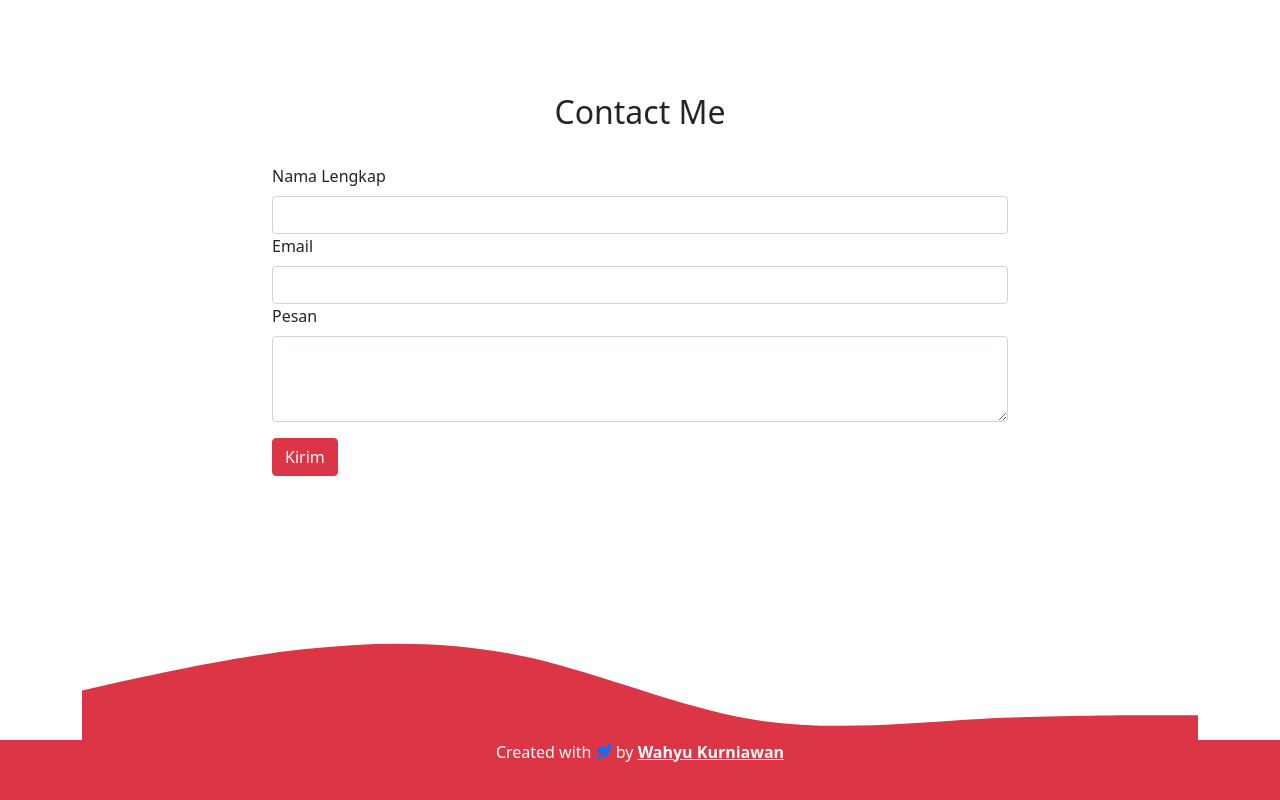
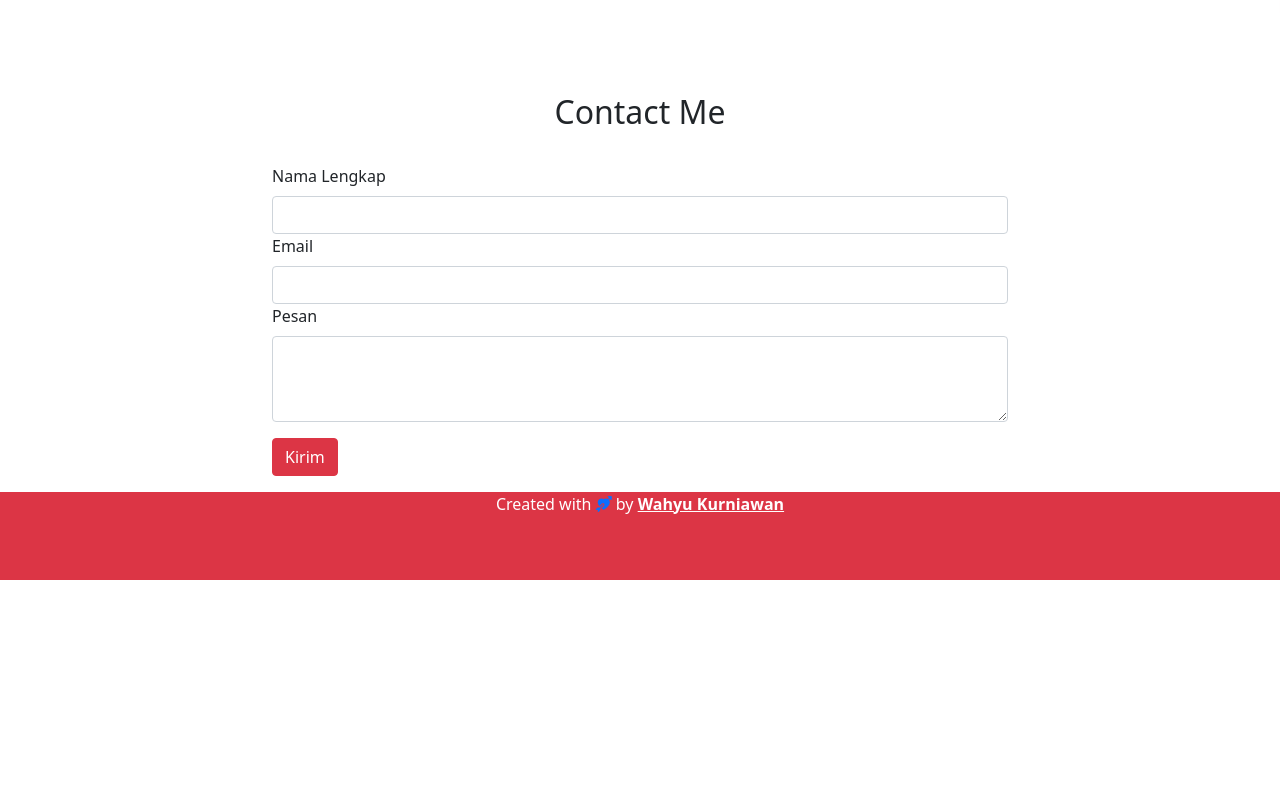
Before and after one commit to awayydk/awayydk.github.io, a plain HTML site: page index.html in a window 1280 px wide. Shown: the part 2505-3305 px from the top of the page. After the commit the page ends 3085 px from the top, so only its background shows below. Drawn offline with nearby package versions, Linux system fonts and the light colour scheme.

Commit message:
Update index.html

```diff
--- a/index.html
+++ b/index.html
@@ -154,8 +154,7 @@
               </form>
             </div>
           </div>
-        </div>
-        <svg xmlns="http://www.w3.org/2000/svg" viewBox="0 0 1440 320"><path fill="#dc3545" fill-opacity="1" d="M0,256L48,245.3C96,235,192,213,288,202.7C384,192,480,192,576,213.3C672,235,768,277,864,293.3C960,309,1056,299,1152,293.3C1248,288,1344,288,1392,288L1440,288L1440,320L1392,320C1344,320,1248,320,1152,320C1056,320,960,320,864,320C768,320,672,320,576,320C480,320,384,320,288,320C192,320,96,320,48,320L0,320Z"></path></svg>
+            </div>
       </section>
     <!-- CONTACT END -->
 
```
